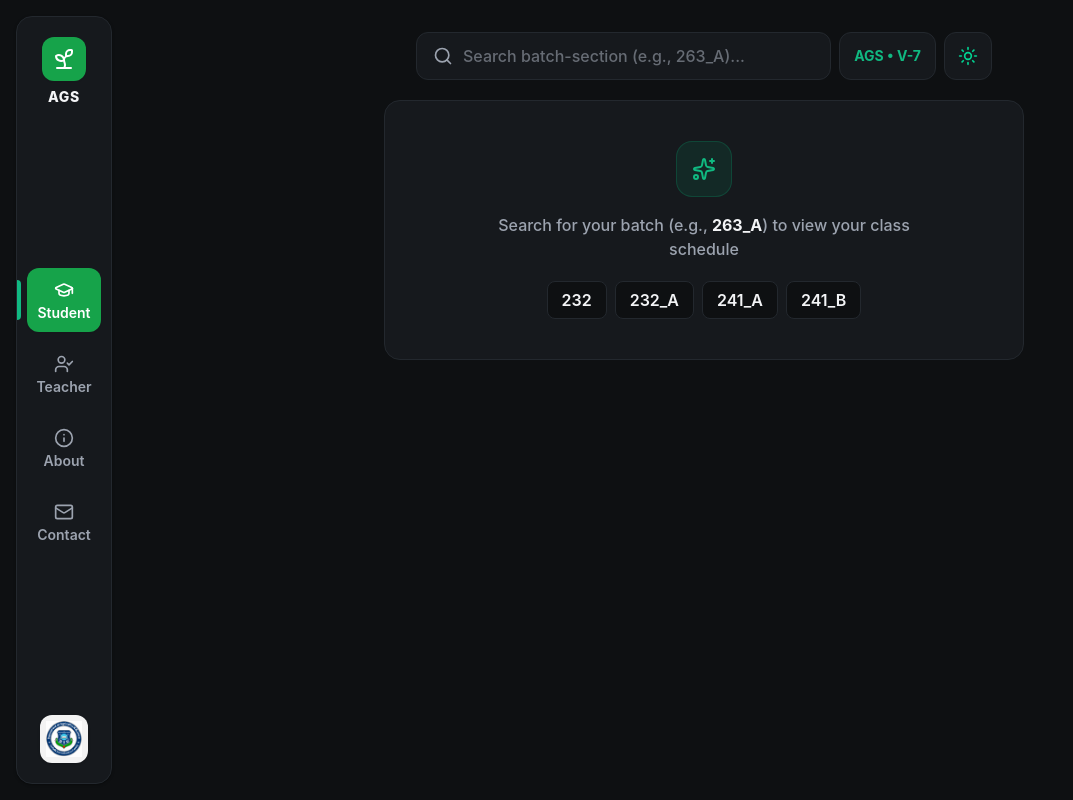
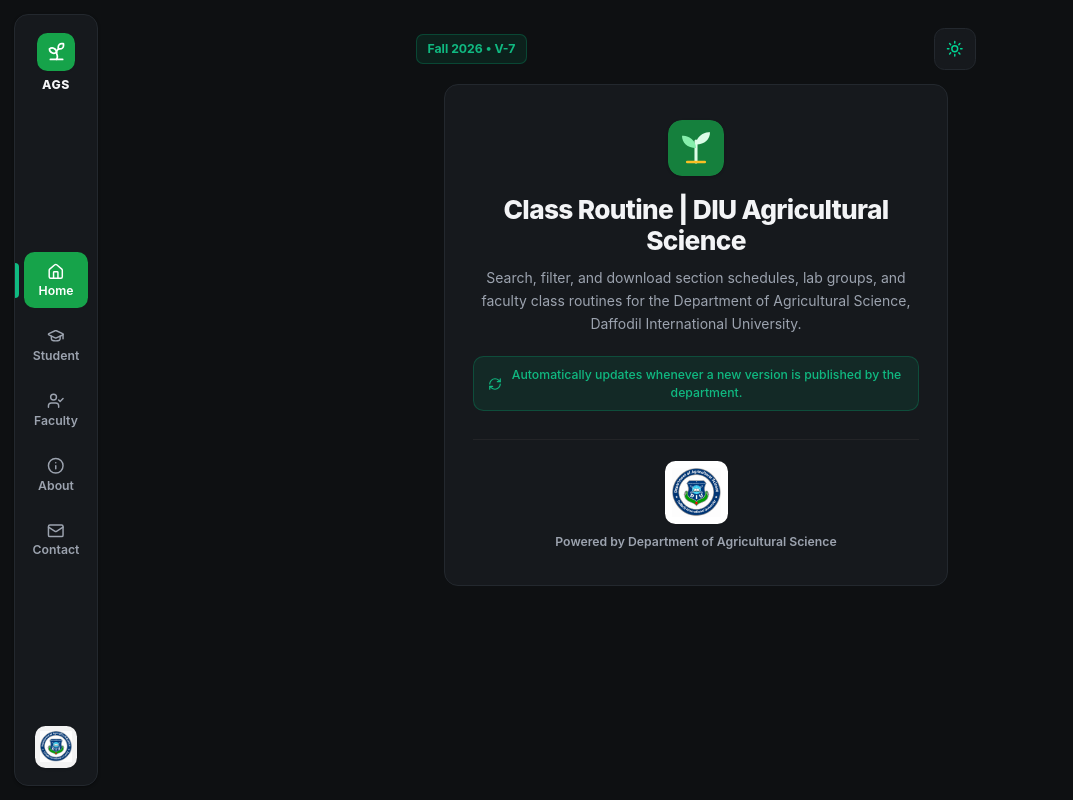
Before and after one commit to hello-minhaj/DIU-Agriculture-Science-Dept-Routine, a React (Vite) app: page / in a window 1280 px wide. Shown: the whole page, without its empty margins (0-1073 px from the left). Built offline with nearby package versions, Linux system fonts and the light colour scheme.

Commit message:
add home landing page with department branding

```diff
--- a/index.html
+++ b/index.html
@@ -6,8 +6,10 @@
     <link rel="apple-touch-icon" href="/pwa-icon.svg" />
     <meta name="viewport" content="width=device-width, initial-scale=1.0, viewport-fit=cover" />
     <meta name="theme-color" content="#0E1012" />
-    <meta name="description" content="Class routine PWA for Department of Agricultural Science, Daffodil International University" />
-    <title>AGS Routine • DIU Agricultural Science</title>
+    <meta name="description" content="View and download student section schedules, lab groups, and faculty class routines for the Department of Agricultural Science, Daffodil International University (DIU)." />
+    <meta property="og:title" content="Class Routine | DIU Agricultural Science" />
+    <meta property="og:description" content="View and download student section schedules, lab groups, and faculty class routines for the Department of Agricultural Science, Daffodil International University (DIU)." />
+    <title>Class Routine | DIU Agricultural Science</title>
   </head>
   <body>
     <div id="root"></div>
--- a/src/App.tsx
+++ b/src/App.tsx
@@ -3,6 +3,7 @@ import { Sprout } from 'lucide-react';
 import { AboutView } from './components/AboutView';
 import { AdminPortal } from './components/AdminPortal';
 import { ContactView } from './components/ContactView';
+import { HomeView } from './components/HomeView';
 import { NavLayout, type NavTab } from './components/NavLayout';
 import { StudentView } from './components/StudentView';
 import { TeacherView } from './components/TeacherView';
@@ -22,7 +23,7 @@ export function App() {
     return true;
   });
 
-  const [activeTab, setActiveTab] = useState<NavTab>('student');
+  const [activeTab, setActiveTab] = useState<NavTab>('home');
   const [routine, setRoutine] = useState<RoutineData | null>(null);
   const [loading, setLoading] = useState(true);
   const [error, setError] = useState<string | null>(null);
@@ -103,6 +104,13 @@ export function App() {
                 {error ?? 'Missing routine data.'}
               </p>
             </div>
+          ) : activeTab === 'home' ? (
+            <HomeView
+              semester={routine.semester}
+              version={routine.version}
+              isDark={isDark}
+              onToggleDark={() => setIsDark((d) => !d)}
+            />
           ) : activeTab === 'student' ? (
             <StudentView
               routine={routine}
--- /dev/null
+++ b/src/components/HomeView.tsx
@@ -0,0 +1,91 @@
+import React, { useState } from 'react';
+import { RefreshCw, Sprout } from 'lucide-react';
+import { ThemeToggle } from './ThemeToggle';
+
+interface HomeViewProps {
+  semester: string;
+  version: string;
+  isDark: boolean;
+  onToggleDark: () => void;
+}
+
+export const HomeView: React.FC<HomeViewProps> = ({
+  semester,
+  version,
+  isDark,
+  onToggleDark,
+}) => {
+  const [appLogoErr, setAppLogoErr] = useState(false);
+  const [deptLogoErr, setDeptLogoErr] = useState(false);
+
+  return (
+    <div className="no-print space-y-4">
+      <div className="flex items-center justify-between">
+        <span className="rounded-lg bg-emerald-500/10 border border-emerald-500/25 px-3 py-1.5 text-sm font-bold text-[#15803D] dark:text-[#10B981]">
+          {semester} • {version}
+        </span>
+        <ThemeToggle isDark={isDark} onToggleDark={onToggleDark} />
+      </div>
+
+      <section className="rounded-2xl bg-white dark:bg-[#16191D] border border-[#E2E8F0] dark:border-[#23282E] max-w-xl mx-auto text-center py-10 px-4 sm:px-8">
+        {/* App Logo */}
+        <div className="flex justify-center mb-5">
+          {!appLogoErr ? (
+            <img
+              src="/favicon.svg"
+              alt="Agri Routine Logo"
+              onError={() => setAppLogoErr(true)}
+              className="w-16 h-16 rounded-2xl shadow-sm object-contain"
+            />
+          ) : (
+            <div className="w-16 h-16 rounded-2xl bg-[#15803D] dark:bg-[#16A34A] text-white flex items-center justify-center shadow-sm">
+              <Sprout className="w-8 h-8" />
+            </div>
+          )}
+        </div>
+
+        {/* Title & Short Description */}
+        <h1 className="text-2xl sm:text-3xl font-extrabold text-[#0F172A] dark:text-[#F3F4F6] tracking-tight">
+          Class Routine | DIU Agricultural Science
+        </h1>
+
+        <p className="mt-3 text-base leading-relaxed text-[#64748B] dark:text-[#9CA3AF]">
+          Search, filter, and download section schedules, lab groups, and
+          faculty class routines for the Department of Agricultural Science,
+          Daffodil International University.
+        </p>
+
+        {/* Auto-Update Notice */}
+        <div className="mt-6 inline-flex items-center justify-center gap-2 rounded-xl bg-emerald-500/10 border border-emerald-500/25 px-4 py-2.5 text-sm font-medium text-[#15803D] dark:text-[#10B981]">
+          <RefreshCw className="w-4 h-4 shrink-0" />
+          <span>
+            Automatically updates whenever a new version is published by the
+            department.
+          </span>
+        </div>
+
+        {/* Department Logo & Credit */}
+        <div className="border-t border-[#E2E8F0] dark:border-zinc-800/80 pt-6 mt-8 space-y-2.5">
+          {!deptLogoErr ? (
+            <div className="inline-flex items-center justify-center rounded-xl bg-white p-2 shadow-xs">
+              <img
+                src="/images/dept-logo.png"
+                alt="Department of Agricultural Science"
+                onError={() => setDeptLogoErr(true)}
+                className="h-14 w-auto mx-auto object-contain"
+              />
+            </div>
+          ) : (
+            <div className="inline-flex items-center justify-center rounded-xl bg-emerald-500/10 border border-emerald-500/25 px-4 py-2 text-sm font-extrabold text-[#15803D] dark:text-[#10B981]">
+              DIU • Dept. of AGS
+            </div>
+          )}
+
+          <p className="text-sm font-semibold text-[#64748B] dark:text-[#9CA3AF]">
+            Powered by Department of Agricultural Science
+          </p>
+        </div>
+      </section>
+    </div>
+  );
+};
--- a/src/components/NavLayout.tsx
+++ b/src/components/NavLayout.tsx
@@ -1,13 +1,14 @@
 import React, { useState } from 'react';
 import {
   GraduationCap,
+  Home,
   Info,
   Mail,
   Sprout,
   UserCheck,
 } from 'lucide-react';
 
-export type NavTab = 'student' | 'teacher' | 'about' | 'contact';
+export type NavTab = 'home' | 'student' | 'teacher' | 'about' | 'contact';
 
 interface NavLayoutProps {
   activeTab: NavTab;
@@ -19,8 +20,9 @@ const NAV_ITEMS: {
   label: string;
   icon: React.FC<{ className?: string }>;
 }[] = [
+  { id: 'home', label: 'Home', icon: Home },
   { id: 'student', label: 'Student', icon: GraduationCap },
-  { id: 'teacher', label: 'Teacher', icon: UserCheck },
+  { id: 'teacher', label: 'Faculty', icon: UserCheck },
   { id: 'about', label: 'About', icon: Info },
   { id: 'contact', label: 'Contact', icon: Mail },
 ];
@@ -97,7 +99,7 @@ export const NavLayout: React.FC<NavLayoutProps> = ({
         aria-label="Mobile navigation"
         className="no-print md:hidden fixed bottom-0 left-0 right-0 z-50 bg-white/95 dark:bg-[#16191D]/95 backdrop-blur border-t border-[#E2E8F0] dark:border-[#23282E] px-2 py-2"
       >
-        <div className="max-w-md mx-auto grid grid-cols-4 gap-1">
+        <div className="max-w-md mx-auto grid grid-cols-5 gap-1">
           {NAV_ITEMS.map(({ id, label, icon: Icon }) => {
             const isActive = activeTab === id;
             return (
--- a/src/index.css
+++ b/src/index.css
@@ -9,6 +9,10 @@
 
   .dark {
     color-scheme: dark;
+  }
+
+  html {
+    font-size: 14px;
   }
 
   body {
@@ -55,6 +59,7 @@
   html,
   body,
   #root {
+    font-size: 16px !important;
     margin: 0 !important;
     padding: 0 !important;
   }
--- a/vite.config.ts
+++ b/vite.config.ts
@@ -12,10 +12,10 @@ export default defineConfig({
       registerType: 'autoUpdate',
       includeAssets: ['favicon.svg', 'pwa-icon.svg', 'data/routine.json'],
       manifest: {
-        name: 'DIU Agri Routine — Department of Agricultural Science',
+        name: 'Class Routine | DIU Agricultural Science',
         short_name: 'Agri Routine',
         description:
-          'Mobile-first class routine PWA for Department of Agricultural Science, Daffodil International University',
+          'View and download student section schedules, lab groups, and faculty class routines for the Department of Agricultural Science, Daffodil International University (DIU).',
         theme_color: '#15803D',
         background_color: '#F3F8F4',
         display: 'standalone',
```
